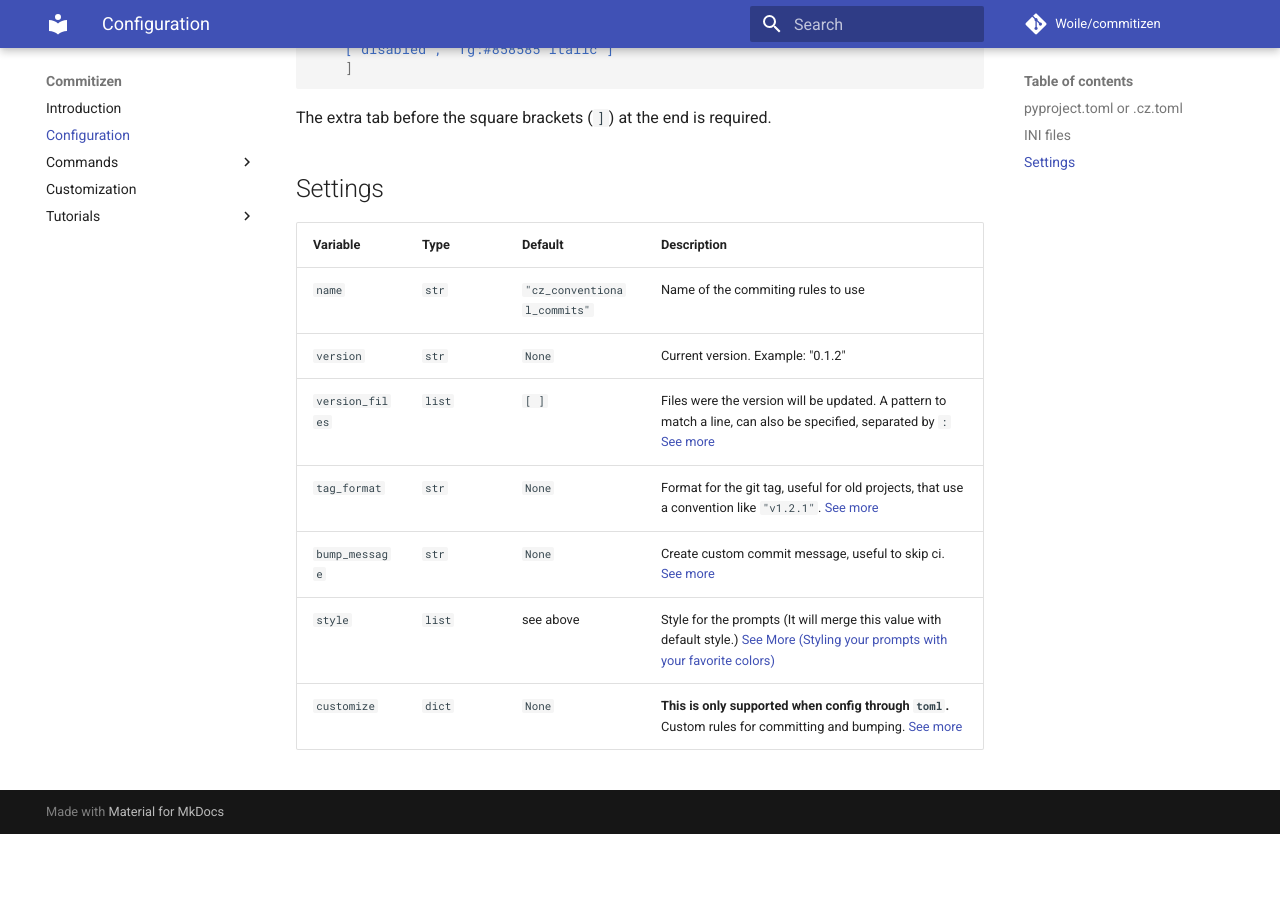
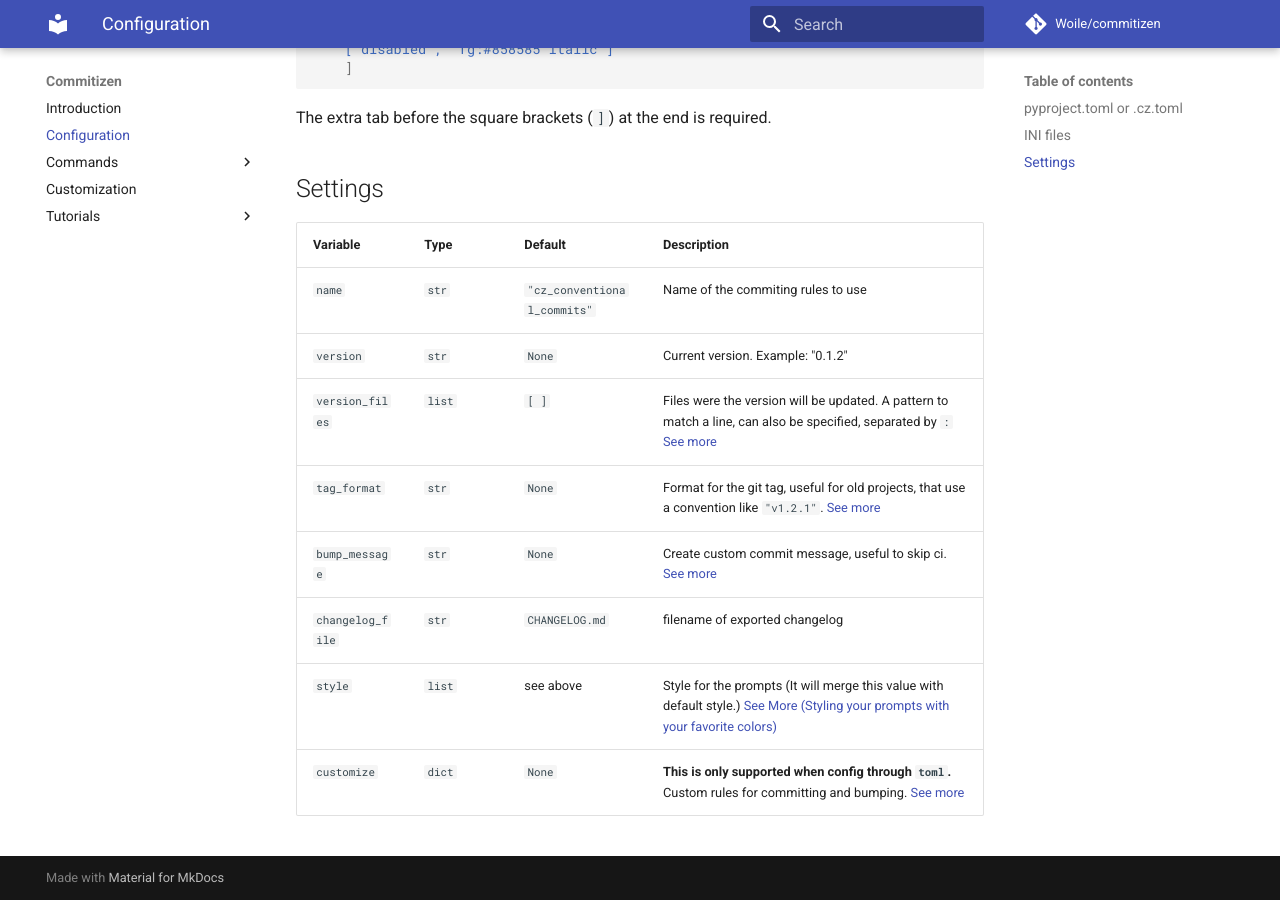
Before and after one commit to commitizen-tools/commitizen, an MkDocs documentation site: the page built from docs/config.md, in a window 1280 px wide and 900 px high, scrolled down 1281 px. Built offline with MkDocs 1.6.1 and Material for MkDocs 9.7.7, drawn with Linux system fonts in a browser that asks for light colours; comment, search, counter and statistics services are not loaded; before the commit the page ends 2115 px from its top, so only the background shows below that.

Commit message:
docs(config): add changlog_file a config option

```diff
--- a/docs/config.md
+++ b/docs/config.md
@@ -70,5 +70,6 @@
 | `version_files` | `list` | `[ ]` | Files were the version will be updated. A pattern to match a line, can also be specified, separated by `:` [See more](https://woile.github.io/commitizen/bump#files) |
 | `tag_format` | `str` | `None` | Format for the git tag, useful for old projects, that use a convention like `"v1.2.1"`. [See more](https://woile.github.io/commitizen/bump#tag_format) |
 | `bump_message` | `str` | `None` | Create custom commit message, useful to skip ci. [See more](https://woile.github.io/commitizen/bump#bump_message) |
+| `changelog_file` | `str` | `CHANGELOG.md` | filename of exported changelog |
 | `style` | `list` | see above | Style for the prompts (It will merge this value with default style.) [See More (Styling your prompts with your favorite colors)](https://github.com/tmbo/questionary#additional-features) |
 | `customize` | `dict` | `None` | **This is only supported when config through `toml`.** Custom rules for committing and bumping. [See more](https://woile.github.io/commitizen/customization/) |
```
